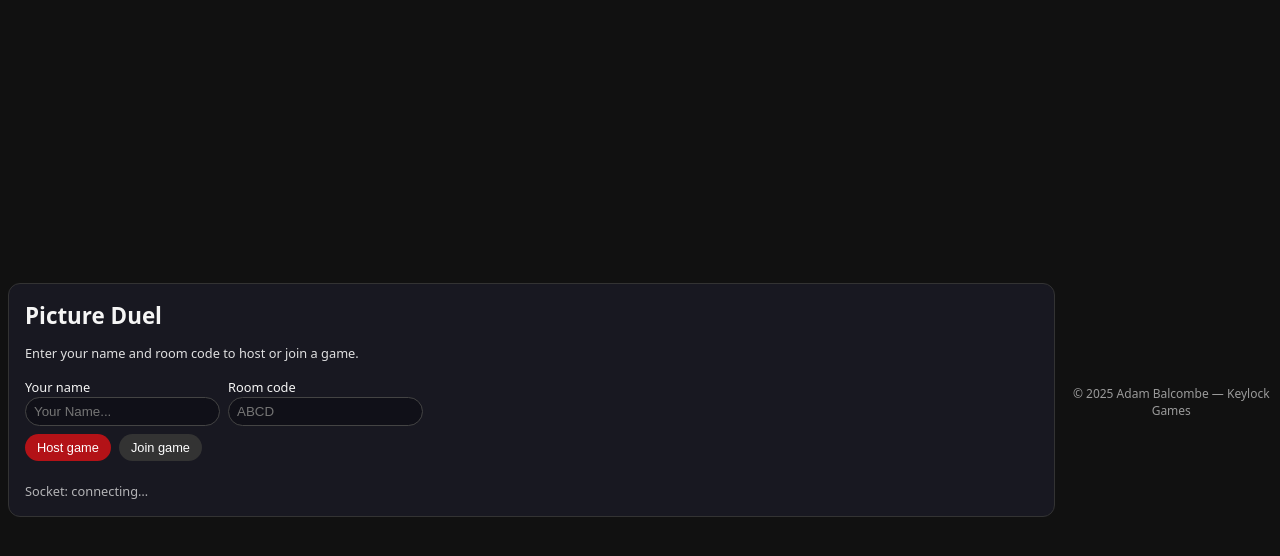
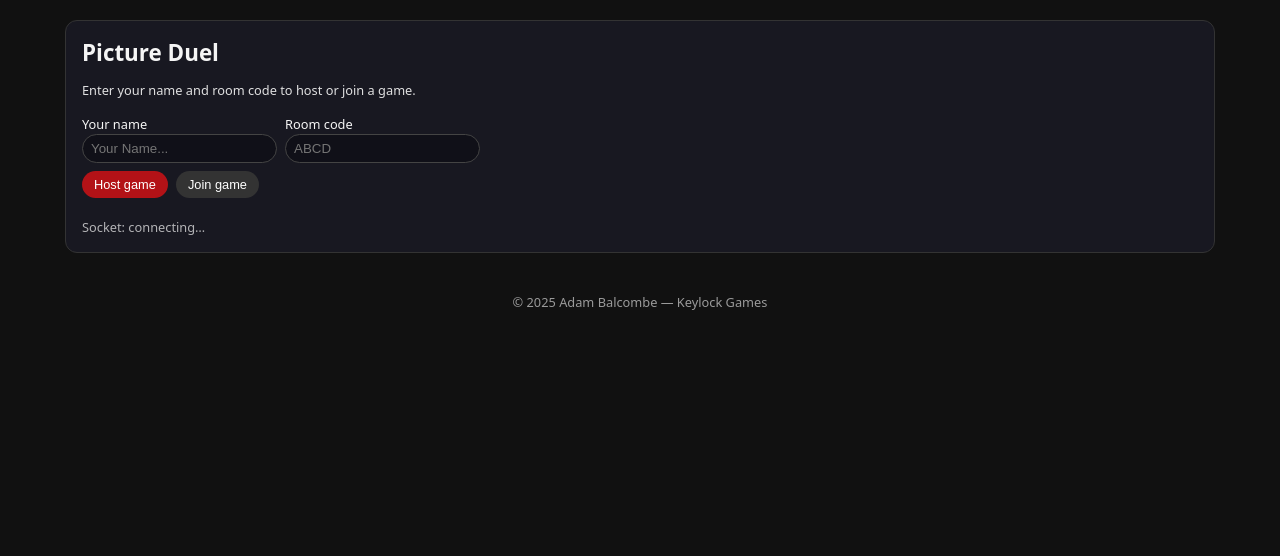
Before and after one commit to AdamKeylock/Picture-Duel, a website: page public/index.html in a window 1280 px wide. Drawn offline with nearby package versions, Linux system fonts and the light colour scheme; no server answers.

Commit message:
index.html

```diff
--- a/public/index.html
+++ b/public/index.html
@@ -5,21 +5,20 @@
   <title>Picture Duel · Rounds v7</title>
   <meta name="viewport" content="width=device-width, initial-scale=1.0" />
   <style>
-
     body {
-      margin: 0;
-      font-family: system-ui, sans-serif;
-      background: #111;
-      color: #f5f5f5;
-      display: flex;
-      justify-content: center;
-      align-items: center;
-      min-height: 100vh;
-    }
+  margin:0;
+  font-family: system-ui, sans-serif;
+  background:#111;
+  color:#f5f5f5;
+  min-height:100vh;
+  display:flex;
+  flex-direction:column;
+  align-items:center;
+}
     .wrapper {
-      width: min(1150px, 100vw - 16px);
-      margin: 8px;
-    }
+  width: min(1150px, 100vw - 16px);
+  margin: 20px auto;
+}
     .card {
       background: #181821;
       border-radius: 12px;
@@ -151,15 +150,8 @@
       background: #666;
       box-shadow: 0 0 6px rgba(255,255,255,0.6);
     }
-    #footer {
-  text-align: center;
-  font-size: 0.75rem;
-  opacity: 0.6;
-  margin-top: 12px;
-  padding-bottom: 8px;
-}
-
-  </style>
+    #footer{ text-align:center; font-size:0.8rem; opacity:0.6; margin:20px 0; }
+</style>
 </head>
 <body>
   <div class="wrapper">
@@ -940,9 +932,10 @@
     guessInput.disabled = true;
     guessBtn.disabled = true;
     hostControlsBox.style.display = "none";
+
   </script>
-  <div id="footer">
-  © 2025 Adam Balcombe — Keylock Games
-</div>
+
+
+  <div id="footer">© 2025 Adam Balcombe — Keylock Games</div>
 </body>
 </html>
```
